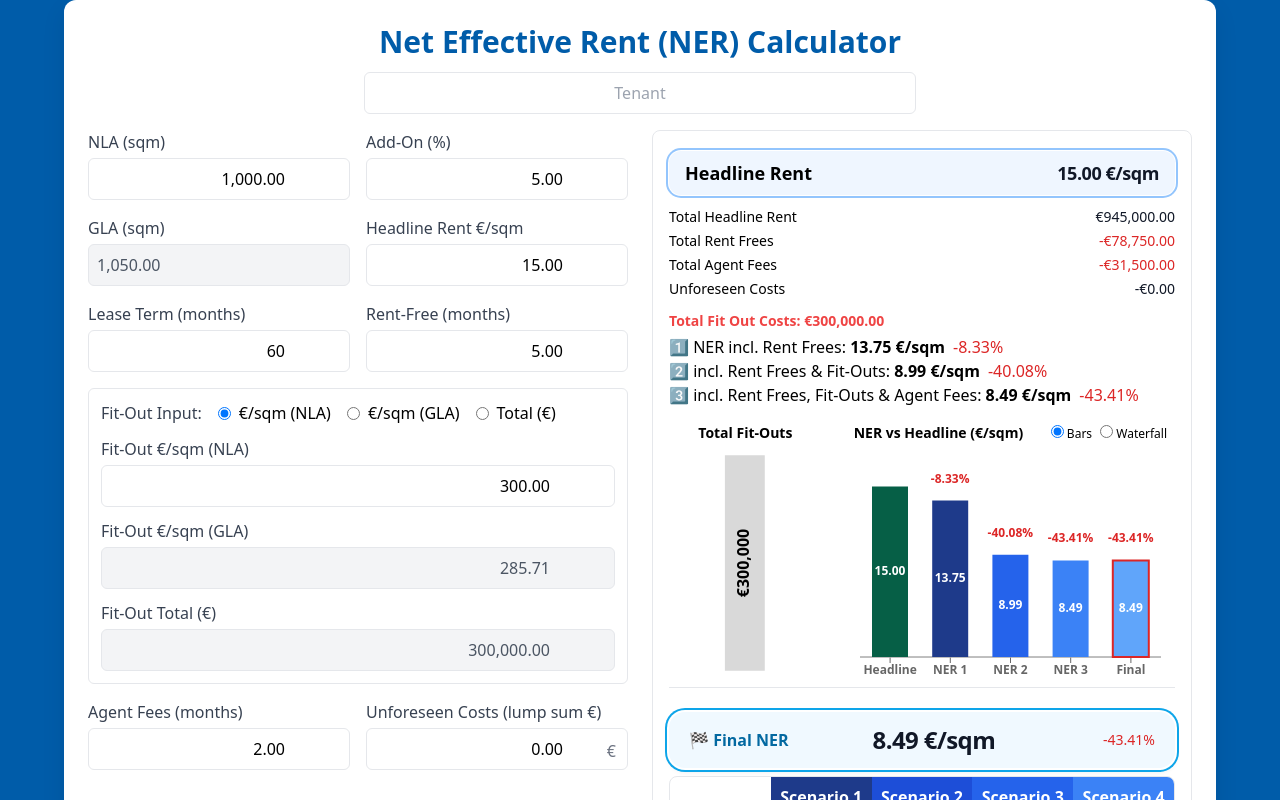
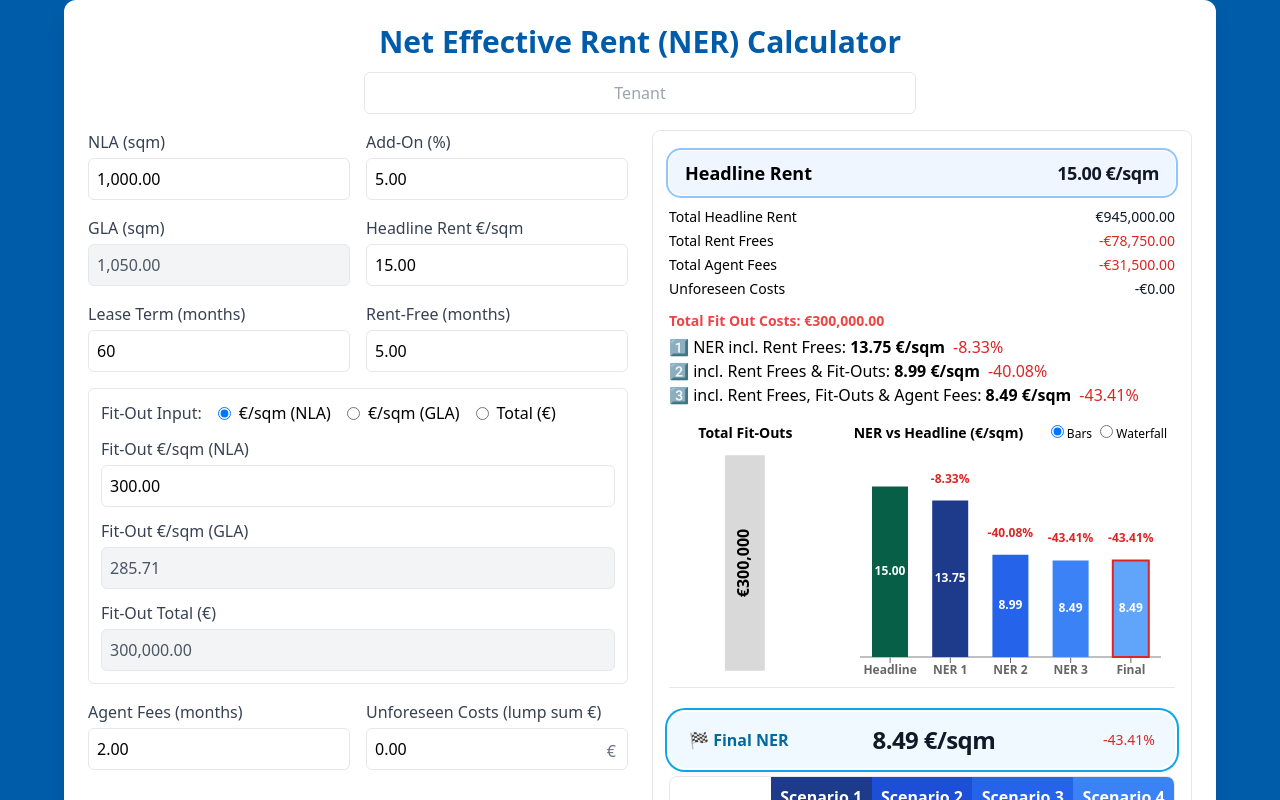
Before and after one commit to Musicandy13/Net-Effective-Rent-Calculator, a React (Vite) app: page / in a window 1280 px wide. Shown: the top 800 px of the page. Built offline with nearby package versions, Linux system fonts and the light colour scheme.

Commit message:
Update App.jsx

```diff
--- a/src/App.jsx
+++ b/src/App.jsx
@@ -83,11 +83,12 @@ function NumericField({
   step = 1,
   min = 0,
   readOnly = false,
+  onCommit,
   suffix,
-  dataScenario,
 }) {
   const [focus, setFocus] = useState(false);
   const num = P(value);
+
   const show = focus
     ? value
     : format === "int"
@@ -98,36 +99,24 @@ function NumericField({
 
   return (
     <label className="block">
-      {label && <span className="text-gray-700">{label}</span>}
+      <span className="text-gray-700">{label}</span>
       <div className="relative">
         <input
-          type={focus ? "number" : "text"}
-          inputMode={focus ? "decimal" : "text"}
+          type="text"
+          inputMode="decimal"
           value={show}
-          min={min}
-          step={step}
-          readOnly={readOnly && !focus}
-          data-scenario={dataScenario}
+          readOnly={readOnly}
           onFocus={() => setFocus(true)}
           onBlur={(e) => {
             setFocus(false);
             const n = clamp(P(e.target.value), min);
             onChange(String(n));
+            onCommit?.(n);
           }}
           onChange={(e) =>
             onChange(e.target.value.replace(/[^\d.,-]/g, ""))
           }
-          onKeyDown={(e) => {
-            if (e.key === "Enter" || e.key === "ArrowDown") {
-              e.preventDefault();
-              const inputs = Array.from(
-                document.querySelectorAll("input[data-scenario]")
-              );
-              const idx = inputs.indexOf(e.target);
-              inputs[idx + 1]?.focus();
-            }
-          }}
-          className={`mt-1 block w-full border rounded-md p-2 pr-16 text-right tabular-nums ${
+          className={`mt-1 block w-full border rounded-md p-2 pr-16 ${
             readOnly ? "bg-gray-100 text-gray-600" : ""
           }`}
         />
@@ -140,7 +129,6 @@ function NumericField({
     </label>
   );
 }
-
 
 function ScenarioCell({
   value,
```
